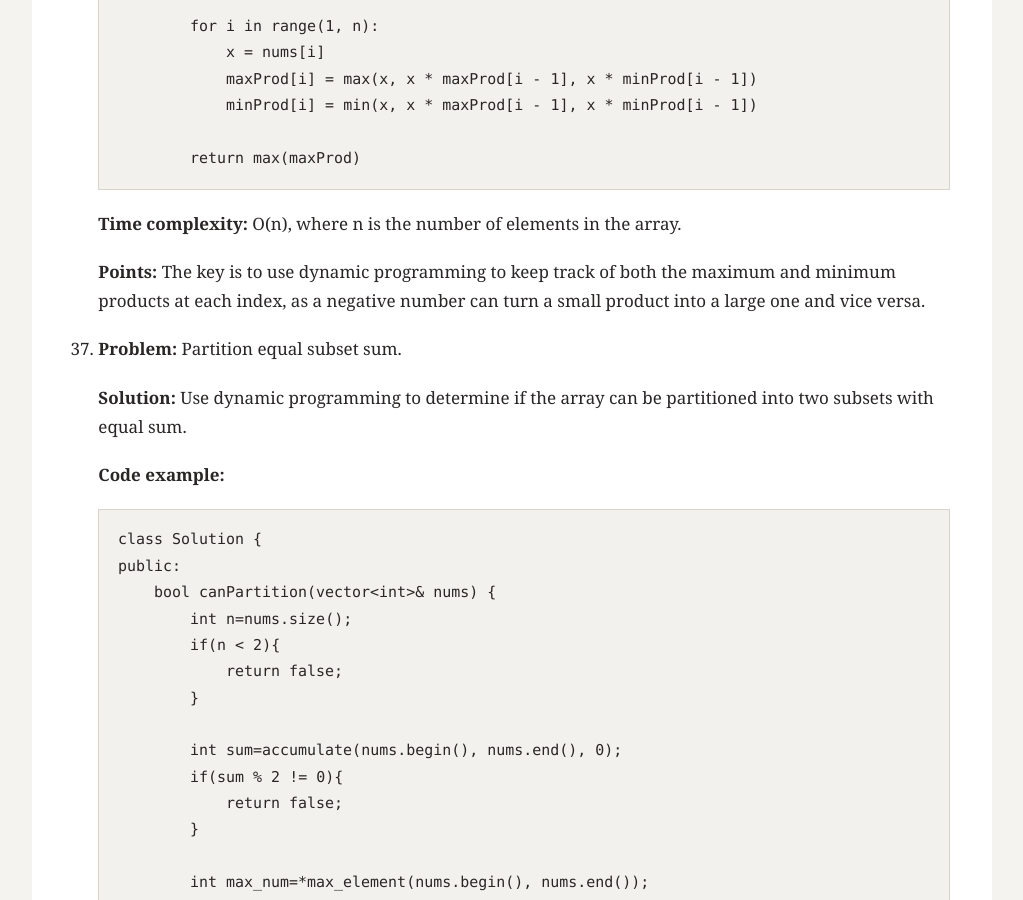
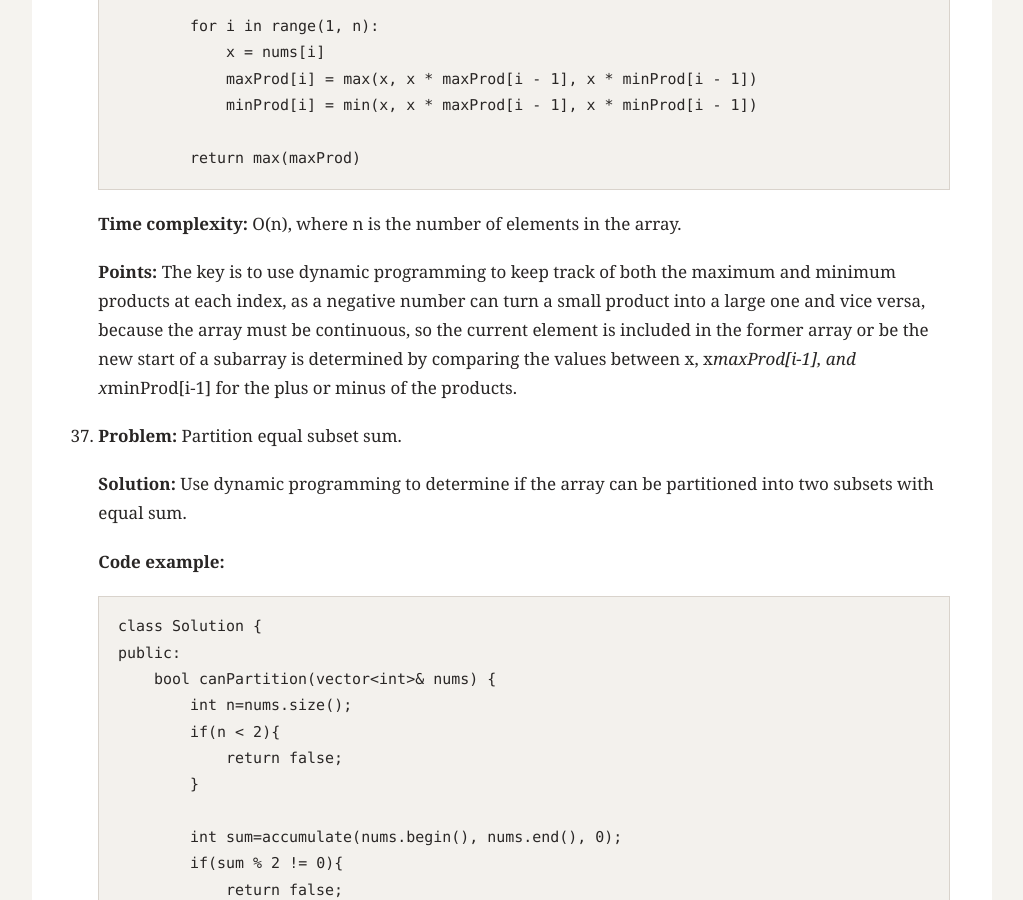
Before and after one commit to pridelzh/pridelzh.github.io, a Jekyll site: the page built from _posts/2026-08-02-record-algorithm-exercise.md, in a window 1280 px wide and 900 px high, scrolled down 53735 px. Shown: the whole window, without its empty margins (128-1151 px from the left). Built offline with Jekyll 4.4.1, drawn with Linux system fonts in a browser that asks for light colours.

Commit message:
update 2026-08-02-record-algorithm-exercise.md on 2026/08/28

```diff
--- a/_posts/2026-08-02-record-algorithm-exercise.md
+++ b/_posts/2026-08-02-record-algorithm-exercise.md
@@ -1931,7 +1931,7 @@ excerpt: "A record of traditional algorithm exercises."
 
     **Time complexity:** O(n), where n is the number of elements in the array.
 
-    **Points:** The key is to use dynamic programming to keep track of both the maximum and minimum products at each index, as a negative number can turn a small product into a large one and vice versa.
+    **Points:** The key is to use dynamic programming to keep track of both the maximum and minimum products at each index, as a negative number can turn a small product into a large one and vice versa, because the array must be continuous, so the current element is included in the former array or be the new start of a subarray is determined by comparing the values between x, x*maxProd[i-1], and x*minProd[i-1] for the plus or minus of the products.
 
 37. **Problem:** Partition equal subset sum.
 
```
